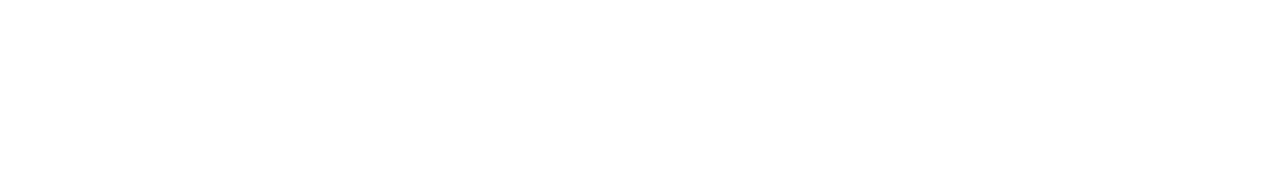
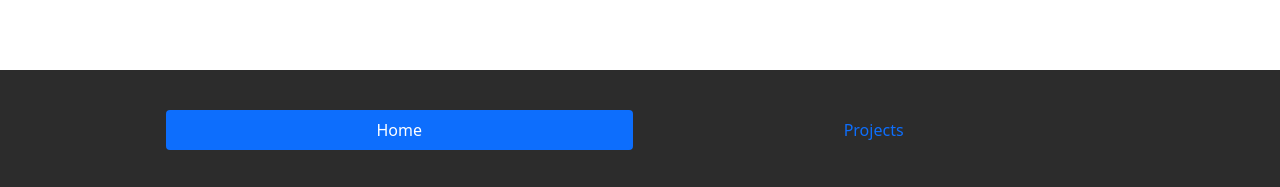
Before and after one commit to shulutions/Shulutions-Open-Source, an Angular app in the folder frontend/: page / in a window 1280 px wide. Shown: the part 1805-1992 px from the top of the page. Before the commit the page ends 1875 px from the top, so only its background shows below. Built offline with nearby package versions, Linux system fonts and the light colour scheme.

Commit message:
Add simple footer with navigation

```diff
--- a/frontend/src/app/app.component.html
+++ b/frontend/src/app/app.component.html
@@ -1,2 +1,3 @@
 <app-navigation></app-navigation>
 <router-outlet></router-outlet>
+<app-footer></app-footer>
--- a/frontend/src/app/app.module.ts
+++ b/frontend/src/app/app.module.ts
@@ -7,6 +7,7 @@
 import { ProjectsPageComponent } from './pages/projects-page/projects-page.component';
 import { ProjectPreviewComponent } from './components/project-preview/project-preview.component';
 import { NavigationComponent } from './components/navigation/navigation.component';
+import { FooterComponent } from './components/footer/footer.component';
 
 @NgModule({
   declarations: [
@@ -14,7 +15,8 @@
     HomePageComponent,
     ProjectsPageComponent,
     ProjectPreviewComponent,
-    NavigationComponent
+    NavigationComponent,
+    FooterComponent
   ],
   imports: [
     BrowserModule,
--- /dev/null
+++ b/frontend/src/app/components/footer/footer.component.html
@@ -0,0 +1,18 @@
+<div class="footer-container">
+    <div class="container">
+        <div class="row">
+            <div class="col-sm-12">
+                <div class="navigation-container navbar-dark ">
+                    <ul class="nav nav-pills nav-fill ">
+                        <li class="nav-item">
+                            <a class="nav-link" routerLink="" [routerLinkActiveOptions]="{ exact: true }" routerLinkActive="active">Home</a>
+                        </li>
+                        <li class="nav-item">
+                            <a class="nav-link" routerLink="projects" routerLinkActive="active">Projects</a>
+                        </li>
+                    </ul>
+                </div>
+            </div>
+        </div>
+    </div>
+</div>
--- /dev/null
+++ b/frontend/src/app/components/footer/footer.component.scss
@@ -0,0 +1,11 @@
+@import '_vars';
+
+.footer-container {
+    background-color: $bg-3;
+    color: $tc-2;
+    padding: 40px 12vw;
+}
+
+.navigation-container {
+    flex-direction: row;
+}
--- /dev/null
+++ b/frontend/src/app/components/footer/footer.component.ts
@@ -0,0 +1,15 @@
+import { Component, OnInit } from '@angular/core';
+
+@Component({
+  selector: 'app-footer',
+  templateUrl: './footer.component.html',
+  styleUrls: ['./footer.component.scss']
+})
+export class FooterComponent implements OnInit {
+
+  constructor() { }
+
+  ngOnInit(): void {
+  }
+
+}
--- a/frontend/src/app/components/navigation/navigation.component.html
+++ b/frontend/src/app/components/navigation/navigation.component.html
@@ -1,4 +1,4 @@
-<nav class="navbar navbar-expand-lg navbar-dark bg-dark">
+<nav class="navbar navbar-expand-lg navbar-dark">
     <div class="container-fluid">
         <a class="navbar-brand" href="#">Navbar</a>
         <button class="navbar-toggler" type="button" data-bs-toggle="collapse" data-bs-target="#navbarSupportedContent" aria-controls="navbarSupportedContent" aria-expanded="false" aria-label="Toggle navigation">
--- a/frontend/src/app/components/navigation/navigation.component.scss
+++ b/frontend/src/app/components/navigation/navigation.component.scss
@@ -1,4 +1,8 @@
 @import '_vars';
+
+.navbar {
+    background-color: $bg-3;
+}
 
 nav .navbar-brand{
     font-weight:bold;
--- a/frontend/src/app/pages/home-page/home-page.component.scss
+++ b/frontend/src/app/pages/home-page/home-page.component.scss
@@ -1,3 +1,5 @@
+@import '_vars';
+
 .center {
     display: flex;
     justify-content: center;
@@ -6,7 +8,7 @@
 
 .sections {
     .section:nth-child(even) {
-        background-color: rgb(247, 247, 247);
+        background-color: $bg-2;
     }
 }
 
@@ -24,7 +26,7 @@
 
 .header {
     width: 100%;
-    background-color: orange;
+    background-color: $primary;
     padding: 15vh 10vw;
 }
 
@@ -49,7 +51,7 @@
 
 .button {
     width: auto;
-    background-color: white;
+    background-color: $bg-1;
     border-radius: 50px;
     padding: 7px 30px;
     font-size: x-large;
--- a/frontend/src/styles/_vars.scss
+++ b/frontend/src/styles/_vars.scss
@@ -1,8 +1,8 @@
 /* Background Colour */
 $bg-1: #ffffff;
-$bg-2: #e76107; /* orange */
-$bg-3: #F7F7F7; /* off white */
-$bg-4: #000000; /* black */
+$bg-2: rgb(247, 247, 247); /* gray */
+$bg-3: #2c2c2c; /* Dark gray */
+
 
 /* Hover Colour */
 $hc-1: #96b9b6;
```
Also changed, not shown: 1 other file (tests, documents, lock files or other folders).
